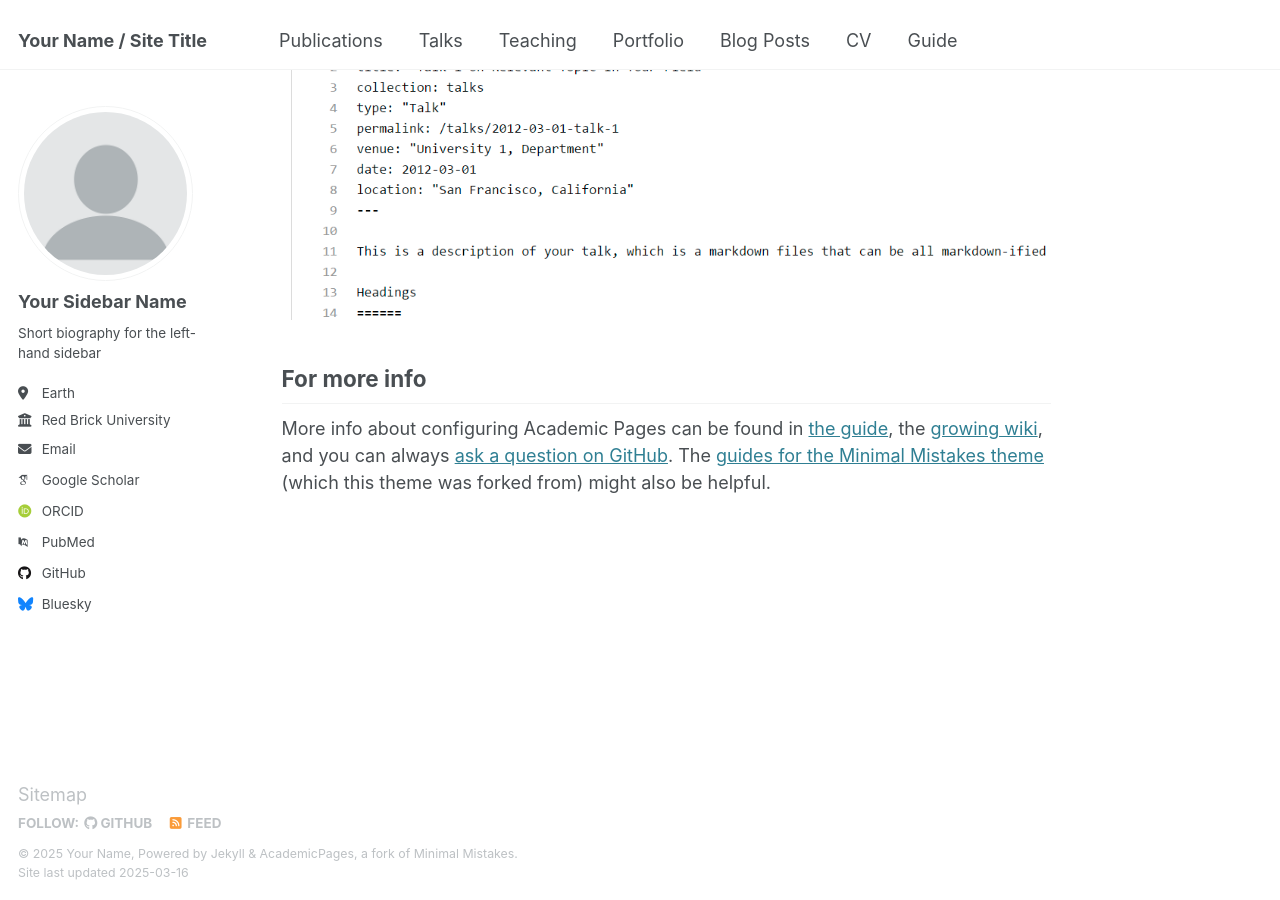
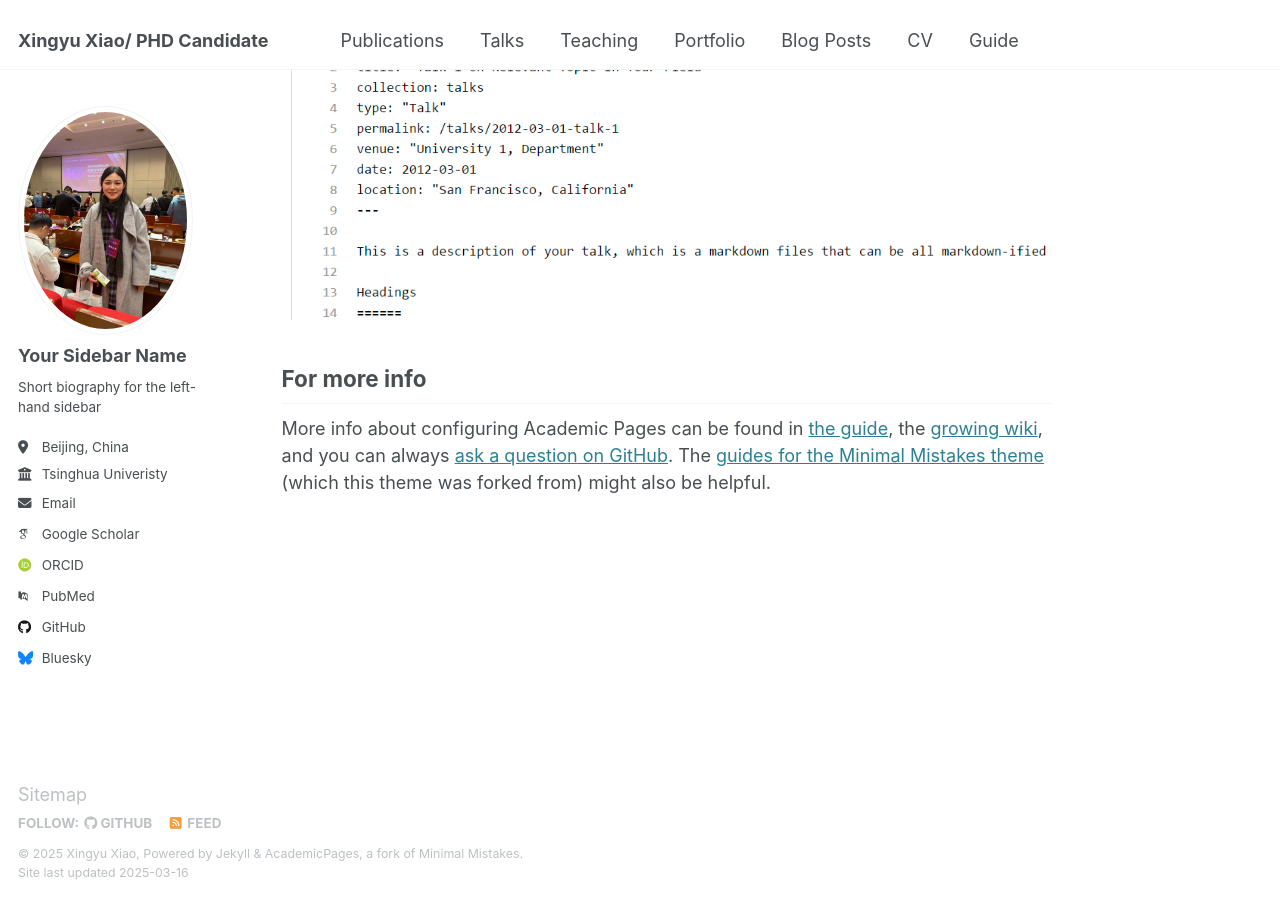
Before and after one commit to Crystalxy123/Crystalxy123.github.io, a Jekyll site: the page built from _pages/about.md, in a window 1280 px wide and 900 px high, scrolled down 2642 px. Built offline with Jekyll 4.4.1, drawn with Linux system fonts in a browser that asks for light colours; some web fonts are replaced.

Commit message:
初始提交 - 添加整个项目

```diff
--- a/_config.yml
+++ b/_config.yml
@@ -9,31 +9,31 @@
 # Basic Site Settings
 locale                   : "en-US"
 site_theme               : "default"
-title                    : "Your Name / Site Title"
+title                    : "Xingyu Xiao/ PHD Candidate"
 title_separator          : "-"
-name                     : &name "Your Name"
+name                     : &name "Xingyu Xiao"
 description              : &description "personal description"
-url                      : https://academicpages.github.io # the base hostname & protocol for your site e.g. "https://[your GitHub username].github.io"
+url                      : https://crystalxy123.github.io # the base hostname & protocol for your site e.g. "https://[your GitHub username].github.io"
 baseurl                  : "" # the subpath of your site, e.g. "/blog"
-repository               : "academicpages/academicpages.github.io"
+repository               : "Crystalxy123/crystalxy123.github.io"
 
 # Site Author - The following control what appear as part of the author content on the side bar.
 #               If a field is blank the icon and link will not appear, otherwise it will be shown.
 #               Additional customization can be done by editing /_includes/author-profile.html
 author:
   # Biographic information
-  avatar           : "profile.png"
+  avatar           : "profile.jpg"
   name             : "Your Sidebar Name"
   pronouns         : # example: "she/her"
   bio              : "Short biography for the left-hand sidebar"
-  location         : "Earth"
-  employer         : "Red Brick University"
+  location         : "Beijing, China"
+  employer         : "Tsinghua Univeristy"
   uri              : # URL
-  email            : "none@example.org"
+  email            : "xxy23@mails.tsinghua.edu.cn"
 
   # Academic websites
   arxiv            : # URL - Update with the correct link to your profile
-  googlescholar    : "https://scholar.google.com/citations?user=PS_CX0AAAAAJ"
+  googlescholar    : "https://scholar.google.com.hk/citations?user=zmICXqAAAAAJ&hl=zh-CN"
   impactstory      : # URL
   orcid            : "http://orcid.org/yourorcidurl"
   semantic         : # URL
@@ -45,7 +45,7 @@ author:
   bitbucket        : # Username - Update with your username on the site
   codepen          : # Username
   dribbble         : # Username
-  github           : "academicpages"
+  github           : "crystalxy123"
   kaggle           : # Username
   stackoverflow    : # User number or user number and name (i.e., use "1" or "1/jeff-atwood")
 
```
Also changed, not shown: images/profile.jpg (added), images/profile.png (deleted).
